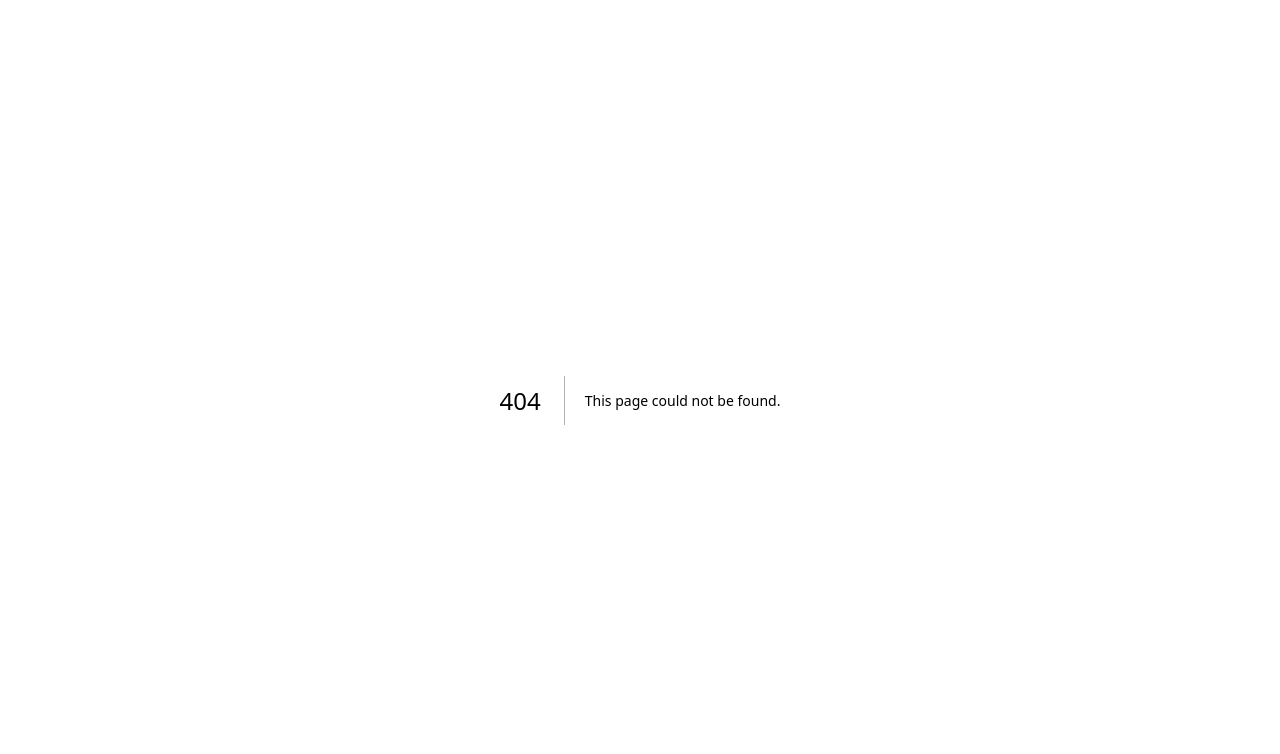
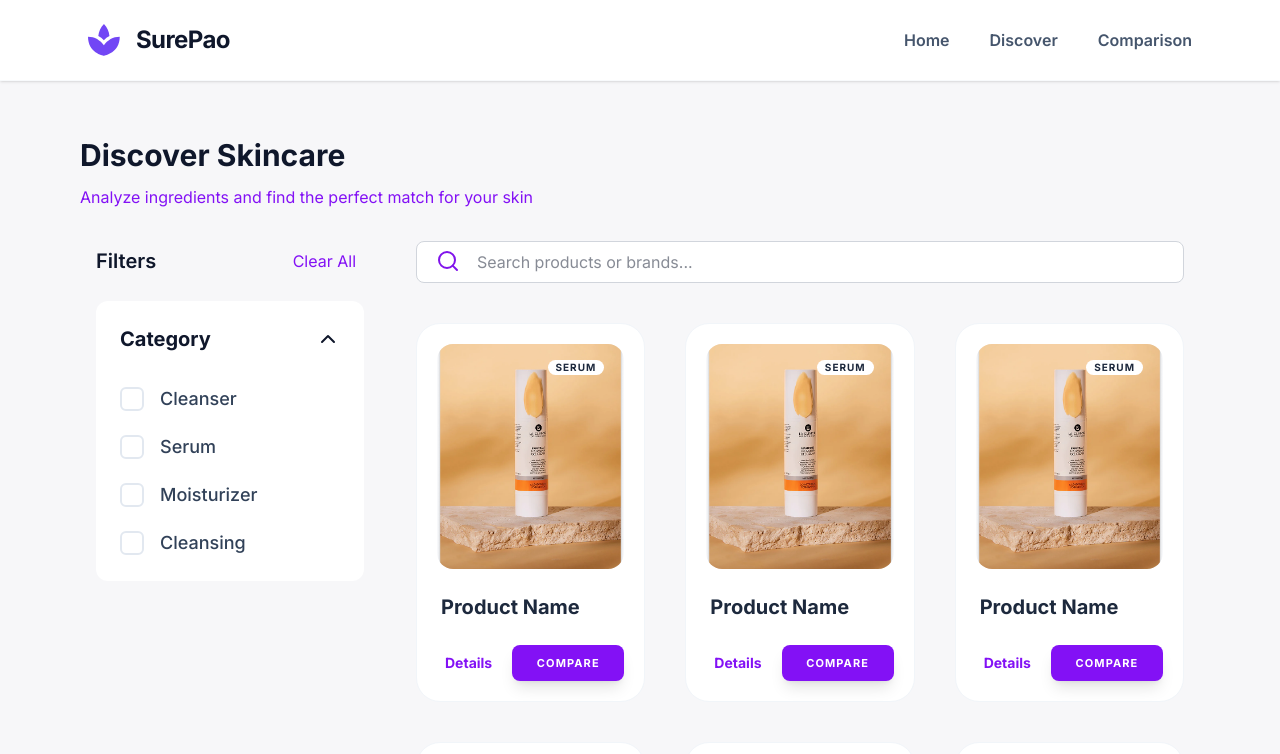
Before and after one commit to ktpq/SurePao, a Next.js app: page /discover in a window 1280 px wide. Before the commit this address had no page. Shown: the top 754 px of the page. Built offline with nearby package versions, Linux system fonts and the light colour scheme.

Commit message:
Update
Update Navbar links and add CategoryFilter component to the Discover page

```diff
--- /dev/null
+++ b/app/components/CategoryFilter.tsx
@@ -0,0 +1,70 @@
+'use client'
+import { useState } from 'react';
+import { ChevronDown } from 'lucide-react';
+
+export default function CategoryFilter() {
+  const [isOpen, setIsOpen] = useState(true);
+
+  // รายการหมวดหมู่ตามรูปภาพ
+  const categories = [
+    "Cleanser",
+    "Serum",
+    "Moisturizer",
+    "Cleansing"
+  ];
+
+  return (
+    <div className="w-full max-w-[300px] space-y-4 mt-5">
+      {/* Container หลัก */}
+      <div className={`bg-white rounded-xl transition-all duration-300 ${isOpen ? 'p-6' : 'p-5'}`}>
+
+        {/* Header - กดเพื่อเปิด/ปิด */}
+        <button
+          onClick={() => setIsOpen(!isOpen)}
+          className="w-full flex justify-between items-center cursor-pointer group"
+        >
+          <span className="text-xl font-bold text-slate-900">Category</span>
+          <ChevronDown
+            className={`transition-transform duration-300 text-slate-900 ${isOpen ? 'rotate-180' : ''}`}
+            size={24}
+          />
+        </button>
+
+        {/* รายการ Checkbox (จะแสดงเมื่อ isOpen เป็น true) */}
+        {isOpen && (
+          <div className="mt-8 space-y-5">
+            {categories.map((category) => (
+              <label
+                key={category}
+                className="flex items-center gap-4 cursor-pointer group"
+              >
+                {/* Custom Checkbox */}
+                <div className="relative flex items-center justify-center">
+                  <input
+                    type="checkbox"
+                    className="peer appearance-none w-6 h-6 border-2 border-slate-200 rounded-md checked:bg-primary checked:border-primary transition-all cursor-pointer"
+                  />
+                  {/* เครื่องหมายถูก (แสดงเมื่อถูกเลือก) */}
+                  <svg
+                    className="absolute w-4 h-4 text-white opacity-0 peer-checked:opacity-100 transition-opacity pointer-events-none"
+                    fill="none"
+                    viewBox="0 0 24 24"
+                    stroke="currentColor"
+                    strokeWidth="4"
+                  >
+                    <path strokeLinecap="round" strokeLinejoin="round" d="M5 13l4 4L19 7" />
+                  </svg>
+                </div>
+
+                {/* ชื่อหมวดหมู่ */}
+                <span className="text-lg font-medium text-slate-700 group-hover:text-primary transition-colors">
+                  {category}
+                </span>
+              </label>
+            ))}
+          </div>
+        )}
+      </div>
+    </div>
+  );
+}
--- a/app/components/Navbar.tsx
+++ b/app/components/Navbar.tsx
@@ -21,12 +21,12 @@ export default function Navbar() {
         {/* Navigation Links */}
         <ul className="flex items-center space-x-10 max-lg:hidden">
           <li className=''>
-            <a href="#" className="text-md font-semibold text-slate-600 hover:text-primary transition-colors">
+            <a href="/" className="text-md font-semibold text-slate-600 hover:text-primary transition-colors">
               Home
             </a>
           </li>
           <li>
-            <a href="#" className="text-md font-semibold text-slate-600 hover:text-primary transition-colors">
+            <a href="/discover" className="text-md font-semibold text-slate-600 hover:text-primary transition-colors">
               Discover
             </a>
           </li>
--- /dev/null
+++ b/app/discover/page.tsx
@@ -0,0 +1,55 @@
+import React from 'react'
+import Navbar from '../components/Navbar'
+import ProductCard from '../components/ProductCard'
+import Footer from '../components/Footer'
+import CategoryFilter from '../components/CategoryFilter'
+import { Search } from 'lucide-react'
+
+
+export default function page() {
+  return (
+    <main>
+      <Navbar />
+      {/* content section */}
+      <section className='center-content py-14'>
+        <h1 className='text-3xl font-bold'> Discover Skincare </h1>
+        <p className='mt-3 text-primary'> Analyze ingredients and find the perfect match for your skin </p>
+
+
+        <section className='flex space-x-5 py-4'>
+
+          {/* sidebar */}
+          <aside className='w-[300px] p-4'>
+            <div className='flex justify-between items-center'>
+                <h3 className='text-xl font-semibold'> Filters </h3>
+                <button className="text-primary px-2 py-2 hover:bg-primary/5 rounded-lg transition-colors cursor-pointer">
+                    Clear All
+                </button>
+            </div>
+            <CategoryFilter/>
+
+          </aside>
+
+          {/* right content */}
+          <div className='flex-1 p-4 items-center'>
+              <div className='relative'>
+                  <input type="text" className='border w-full border-gray-300 py-2 rounded-lg pl-15 pr-7 bg-white focus:outline-none' placeholder='Search products or brands...'/>
+                  <Search color='#8013eb' className='absolute top-2 left-5'/>
+              </div>
+              {/* product container */}
+              <div className='grid grid-cols-3 gap-10 my-10'>
+                  {[1,2,3,4,5,6,7].map((item) => (
+                    <ProductCard key={item}/>
+                  ))}
+              </div>
+              <div>
+
+              </div>
+          </div>
+
+        </section>
+      </section>
+      <Footer/>
+    </main>
+  )
+}
```
